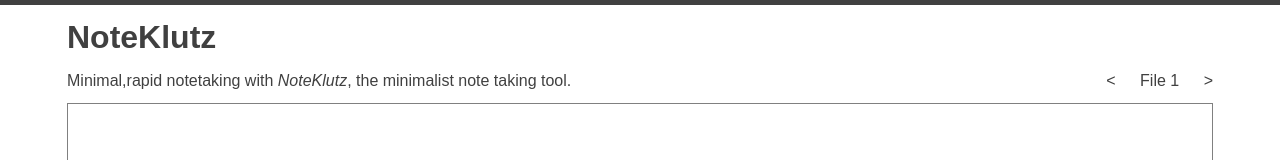
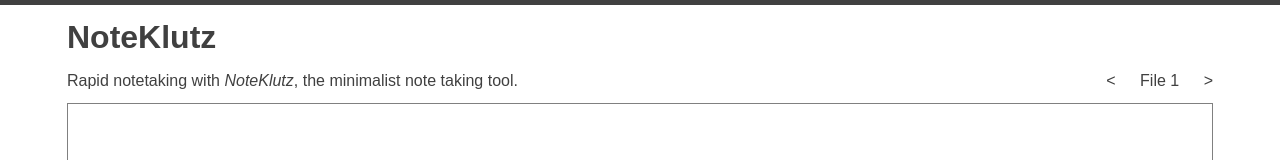
Before and after one commit to shwetarkadam/noteklutz, a website: page index.html in a window 1280 px wide. Shown: the top 160 px of the page. Drawn offline with Linux system fonts and the light colour scheme.

Commit message:
Update index.html

```diff
--- a/index.html
+++ b/index.html
@@ -14,7 +14,7 @@
 
     <h1>NoteKlutz</h1>
 
-    <div style="float:left">Minimal,rapid notetaking with <em>NoteKlutz</em>, the minimalist note taking tool.</div>
+    <div style="float:left">Rapid notetaking with <em>NoteKlutz</em>, the minimalist note taking tool.</div>
     <p id="toolbox" align="right" style="justify-content:space-evenly">
 
         <span class="goleft" onclick="textLoad(currentFileNumber - 1)">&lt;</span>
```
